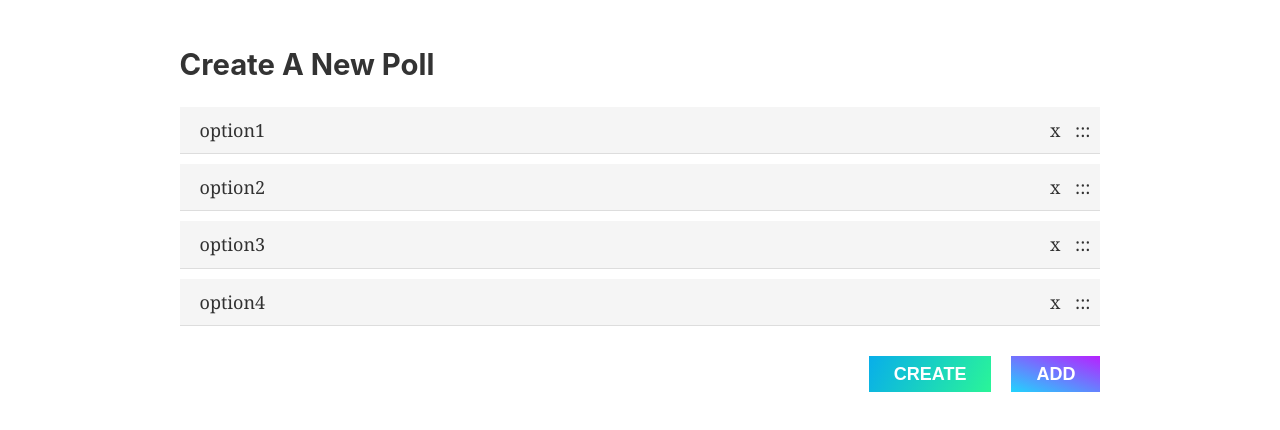
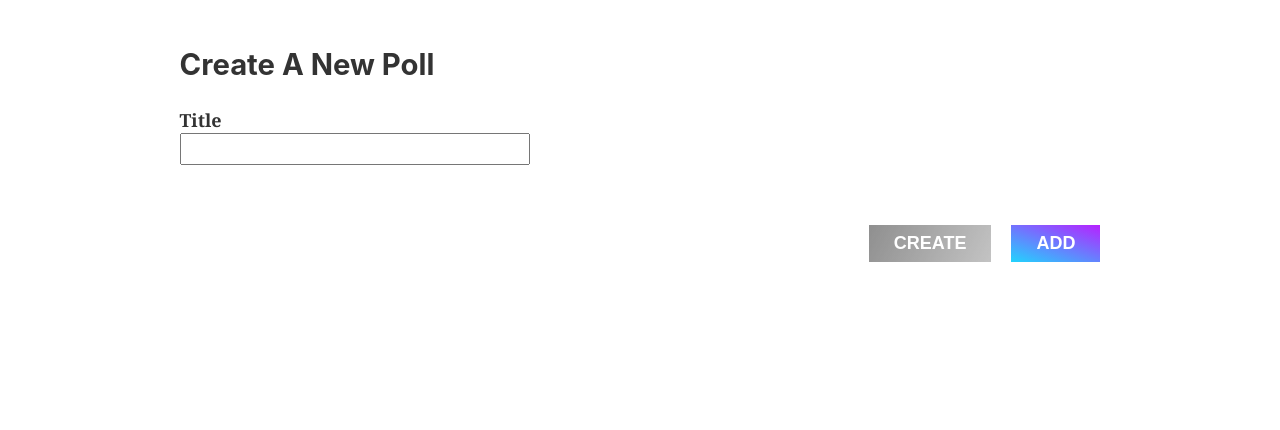
Before and after one commit to Macrometacorp/tutorial-jamstack-pollingapp, a Gatsby site: page /new in a window 1280 px wide. Shown: the part 100-530 px from the top of the page. Built offline with nearby package versions, Linux system fonts and the light colour scheme; Gatsby itself is replaced by a stand-in of ours.

Commit message:
functioning UI

```diff
--- a/gatsby-config.js
+++ b/gatsby-config.js
@@ -39,7 +39,7 @@ module.exports = {
         },
         collection: 'poll',
         map: {
-          coll1: { title: "text/markdown", content: "text/markdown" }
+          poll: { title: "text/markdown", content: "text/markdown" }
         }
       }
     },
--- a/package.json
+++ b/package.json
@@ -15,6 +15,7 @@
     "gatsby-source-filesystem": "^2.1.9",
     "gatsby-transformer-remark": "^2.6.14",
     "gatsby-transformer-sharp": "^2.2.6",
+    "jsc8": "^0.12.4",
     "prop-types": "^15.7.2",
     "react": "^16.9.0",
     "react-dom": "^16.9.0",
--- a/src/pages/new.js
+++ b/src/pages/new.js
@@ -1,6 +1,6 @@
 import React, { Component } from 'react';
 import styled from 'styled-components';
-import { Link, useStaticQuery, graphql } from 'gatsby';
+import { useStaticQuery, graphql } from 'gatsby';
 import { arrayMove } from 'react-sortable-hoc';
 import shortId from 'short-id';
 import Layout from '../components/layout';
@@ -19,30 +19,28 @@ const ActionContainer = styled.div`
   justify-content: flex-end;
 `;
 
+const TitleContainer = styled.div`
+  display: inline-flex;
+  width: 350px;
+  flex-direction: column;
+  margin-bottom: 30px;
+`;
+
+const TitleLabel = styled.label`
+  font-weight: bold;
+`;
+
+const TitleInput = styled.input`
+  color: black;
+  font-size: 18px;
+`;
+
+
 class NewPollPageComponent extends Component {
   state = {
-    options: [
-      {
-        text: 'option1',
-        id: '123avcs232',
-        editing: false,
-      },
-      {
-        text: 'option2',
-        id: '123av35df2',
-        editing: false,
-      },
-      {
-        text: 'option3',
-        id: '12323dsdsv35df2',
-        editing: false,
-      },
-      {
-        text: 'option4',
-        id: 'ac24312v35df2',
-        editing: false,
-      },
-    ],
+    title: '',
+    options: [],
+    loading: false,
   };
   // to keep track of what item is being edited
   editing = null;
@@ -143,12 +141,37 @@ class NewPollPageComponent extends Component {
     });
   };
 
+  handleTitleChange = e => {
+    const { value } = e.target;
+
+    this.setState({
+      title: value,
+    });
+  };
+
   render() {
-    const { options } = this.state;
+    const { options, title, loading } = this.state;
+
+    const optionsWithText = options.filter(({ text }) => !!text.trim());
+    const disableCreate = !title || optionsWithText.length < 2 || loading;
+    console.log({
+      title,
+      optionsWithText,
+      loading,
+      disableCreate
+    });
 
     return (
       <div>
         <Heading2>Create a new Poll</Heading2>
+        <TitleContainer>
+          <TitleLabel htmlFor="newPollTitle">Title</TitleLabel>
+          <TitleInput
+            id="newPollTitle"
+            value={title}
+            onChange={this.handleTitleChange}
+          />
+        </TitleContainer>
         <NewPoll
           options={options}
           onToggleEdit={this.handleToggleEdit}
@@ -158,10 +181,17 @@ class NewPollPageComponent extends Component {
           onDelete={this.handleDelete}
         />
         <ActionContainer>
-          <Link to="/new">
-            <Button>Create</Button>
-          </Link>
-          <CreateButton onClick={this.handleAddItem}>Add</CreateButton>
+          <Button
+            disabled={disableCreate}
+            onClick={!disableCreate && this.handleCreate}>
+            {loading ? 'Creating...' : 'Create'}
+          </Button>
+
+          <CreateButton
+            disabled={loading}
+            onClick={!loading && this.handleAddItem}>
+            Add
+          </CreateButton>
         </ActionContainer>
       </div>
     );
--- a/src/styledComponents/theme.js
+++ b/src/styledComponents/theme.js
@@ -8,11 +8,11 @@ export const Button = styled.button`
   text-transform: uppercase;
   border: none;
   font-family: sans-serif;
-  filter: hue-rotate(0deg);
+  filter: ${({ disabled }) => (disabled ? 'grayscale(1)' : 'hue-rotate(0deg)')};
   transition: filter 300ms linear;
-  cursor: pointer;
+  cursor: ${({ disabled }) => (disabled ? 'not-allowed' : 'pointer')};
   &:focus,
   &:hover {
-    filter: hue-rotate(45deg);
+    filter: ${({ disabled }) => !disabled && 'hue-rotate(45deg)'};
   }
 `;
```
Also changed, not shown: src/pages/index.js (+22 -14 lines), 1 other file.
